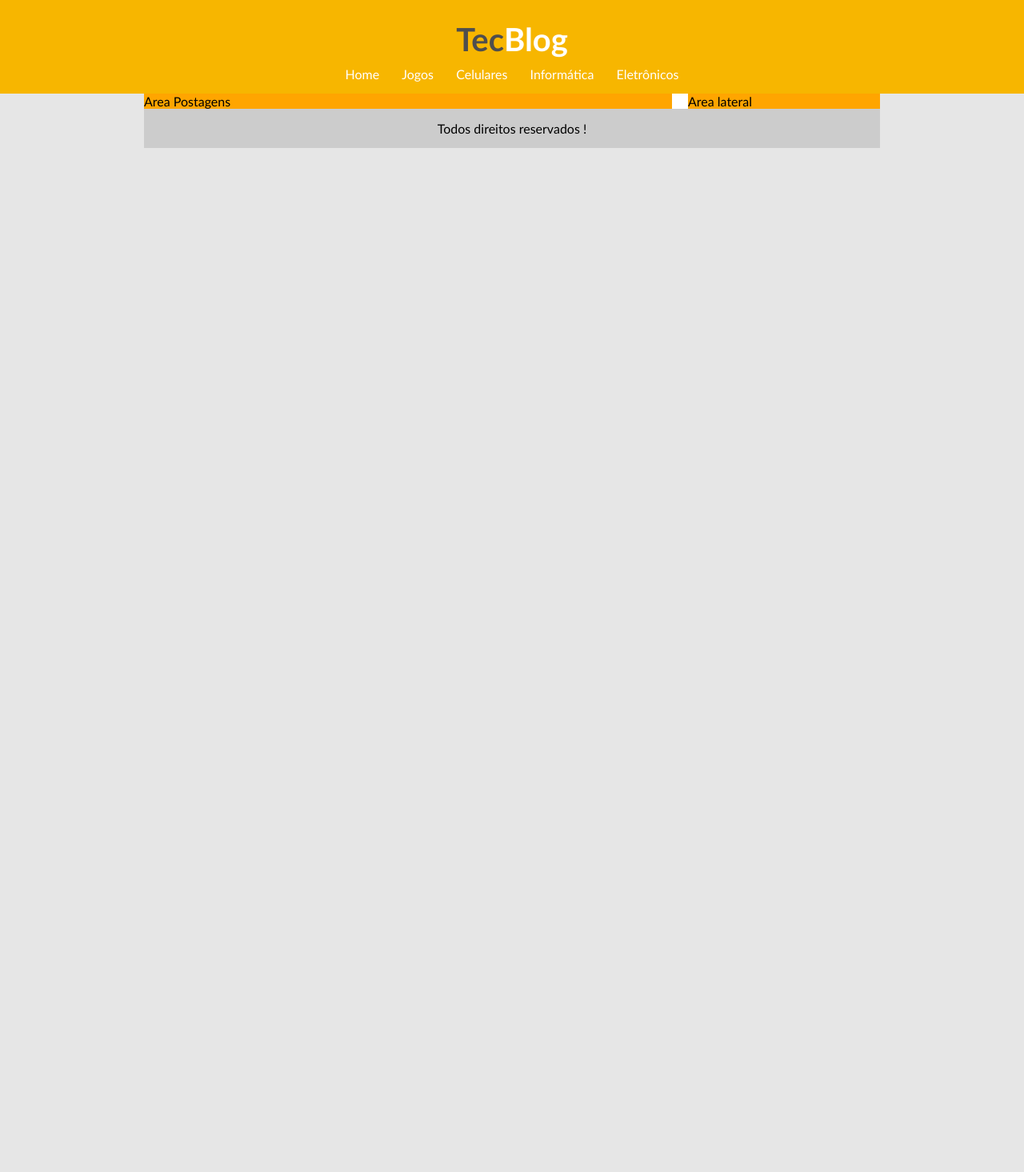
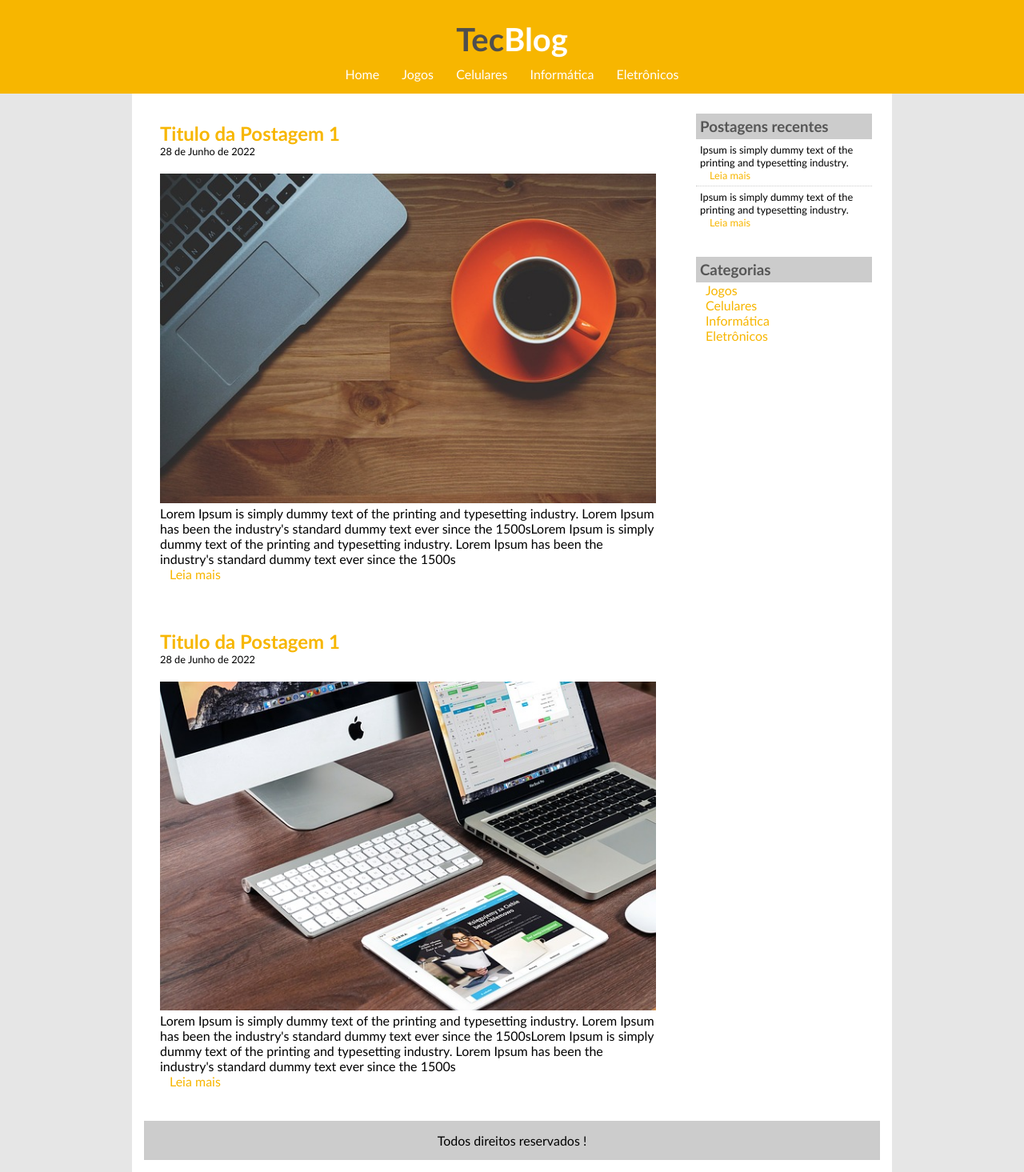
Before and after one commit to Hudson9103/Git, a PHP site: page / in a window 1280 px wide. Shown: the whole page at 80% size. Before the commit the page ends 185 px from the top, so only its background shows below. Run offline with PHP 8.4, Linux system fonts and the light colour scheme.

Commit message:
Atualização

```diff
--- a/Projetos/Desenvolvimento WEB/Projeto TecBlog/css/estilo.css
+++ b/Projetos/Desenvolvimento WEB/Projeto TecBlog/css/estilo.css
@@ -27,16 +27,24 @@ body{
     background: white;
     width: 920px;
     margin: 0 auto;
-}
-
-#area-postagens, #area-leteral{
-    background: orange;
-
+    padding: 15px;
 }
 
 #area-postagens{
     width: 660px;
     float: left;
+}
+
+.postagem{
+    padding: 20px;
+    margin-bottom: 20px;
+    background: white;
+}
+
+.conteudo-lateral{
+    background: white;
+    padding: 10px;
+    margin-bottom: 10px;
 }
 
 #area-leteral{
@@ -52,6 +60,13 @@ body{
 
 }
 
+.postagem-lateral{
+    font-size: 0.8em;
+    padding: 5px;
+    border-bottom: 1px dotted #ccc;
+}
+
+
 /*
 ***** Formatação do menu *****
 */
@@ -60,15 +75,31 @@ a{
 }
 
 a:link, a:visited{
+    color: #f7b600;
+    padding: 8px 12px;
+}
+
+a:hover{
+    text-decoration: underline;
+    border-radius: 5px;
+    padding: 8px;
+
+
+}
+
+
+/* Formatação aplicada somente nos links do cabeçalhos */
+#area-cabecalho a:link, #area-cabecalho a:visited{
     color: #fff;
     padding: 8px 12px;
 }
 
-a:hover{
+#area-cabecalho a:hover{
     color: #f7b600;
     background: #fff;
     border-radius: 5px;
     padding: 8px;
+    text-decoration: none;
 
 
 }
@@ -81,6 +112,24 @@ h1{
     font-size: 2.5em;
 }
 
+h2{
+    color: #f7b600;
+}
+
+h3{
+    color: #565656;
+    background: #ccc;
+    padding: 5px;
+}
+
 .branco{
     color: white;
 }
+
+.data-postagem{
+    font-size: 0.8em;
+    border-bottom: 1 px solid #f4f4f4;
+    padding-bottom: 10px;
+    margin-bottom: 10px;
+    display: block;
+}
--- a/Projetos/Desenvolvimento WEB/Projeto TecBlog/index.html
+++ b/Projetos/Desenvolvimento WEB/Projeto TecBlog/index.html
@@ -1,5 +1,6 @@
 <!DOCTYPE html>
 <html lang="en">
+
 <head>
     <meta charset="UTF-8">
     <meta http-equiv="X-UA-Compatible" content="IE=edge">
@@ -7,34 +8,99 @@
     <link rel="stylesheet" href="css/estilo.css">
     <title>Home</title>
 </head>
+
 <body>
 
+    <!-- Abertura area cabeçalho -->
     <div id="area-cabecalho">
 
         <div id="area-logo">
             <h1>Tec<span class="branco">Blog</span></h1>
-        </div><!-- Fechamento DIV Area Logo -->
-
+        </div>
+        <!-- Abertura area Menu -->
         <div id="area-menu">
             <a href="index.html">Home</a>
             <a href="jogos.html">Jogos</a>
             <a href="celulares.html">Celulares</a>
             <a href="informatica.html">Informática</a>
             <a href="eletronicos.html">Eletrônicos</a>
-        </div><!-- Fechamento DIV Area Menu -->
+        </div>
 
-    </div><!-- Fechamento DIV Area Cabeçalho -->
+    </div>
 
+    <!-- Abertura area Principal -->
     <div id="area-principal">
 
+        <!-- Abertura area Postagem -->
         <div id="area-postagens">
-            Area Postagens
-        </div><!-- Fechamento DIV Area Postagens -->
 
+            <!-- Abertura postagem -->
+            <div class="postagem">
+                <h2>Titulo da Postagem 1</h2>
+                <span class="data-postagem"> 28 de Junho de 2022</span>
+                <img width="620" src="imagens/imagem1.jpg" alt="">
+                <p>
+                    Lorem Ipsum is simply dummy text of the printing and typesetting industry. Lorem Ipsum has been the
+                    industry's standard dummy text ever since the 1500sLorem Ipsum is simply dummy text of the printing and typesetting industry. Lorem Ipsum has been the
+                    industry's standard dummy text ever since the 1500s
+                </p>
+                <a href="">Leia mais</a>
+            </div><!-- Fechamento postagem -->
+
+
+            <!-- Abertura postagem 2 -->
+            <div class="postagem">
+                <h2>Titulo da Postagem 1</h2>
+                <span class="data-postagem"> 28 de Junho de 2022</span>
+                <img width="620" src="imagens/imagem2.jpg" alt="">
+                <p>
+                    Lorem Ipsum is simply dummy text of the printing and typesetting industry. Lorem Ipsum has been the
+                    industry's standard dummy text ever since the 1500sLorem Ipsum is simply dummy text of the printing and typesetting industry. Lorem Ipsum has been the
+                    industry's standard dummy text ever since the 1500s
+                </p>
+                <a href="">Leia mais</a>
+            </div>
+
+        </div>
+
+        <!-- Abertura area Lateral -->
         <div id="area-leteral">
-            Area lateral
-        </div><!-- Fechamento DIV Area Lateral -->
 
+            <!-- Abertura area Conteudo Lateral 1 -->
+            <div class="conteudo-lateral">
+                <h3>Postagens recentes</h3>
+
+                <!-- Abertura area Postagem Lateral 01 -->
+                <div class="postagem-lateral">
+                    <p class="texto-lateral"> Ipsum is simply dummy text of the printing and typesetting industry.</p>
+                    <a href="">Leia mais</a>
+                </div>
+
+                <!-- Abertura area Postagem Lateral 02 -->
+                <div class="postagem-lateral" style="border-bottom: none">
+                    <p class="texto-lateral"> Ipsum is simply dummy text of the printing and typesetting industry.</p>
+                    <a href="">Leia mais</a>
+                </div>
+
+            </div>
+
+        </div>
+
+        <!-- Abertura area Lateral -->
+        <div id="area-leteral">
+
+            <!-- Abertura area Conteudo Lateral 1 -->
+            <div class="conteudo-lateral">
+                <h3>Categorias</h3>
+                <a href="jogos.html">Jogos</a><br>
+                <a href="celulares.html">Celulares</a><br>
+                <a href="informatica.html">Informática</a><br>
+                <a href="eletronicos.html">Eletrônicos</a><br>
+            </div>
+
+        </div>
+
+        <!-- Abertura area Rodape -->
         <div id="rodape">
             Todos direitos reservados !
         </div>
@@ -42,4 +108,5 @@
     </div>
 
 </body>
+
 </html>
```
